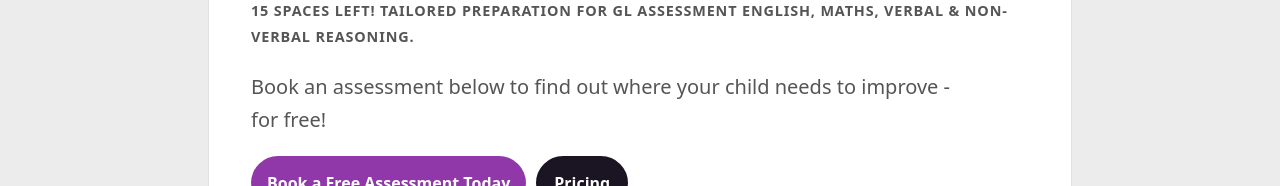
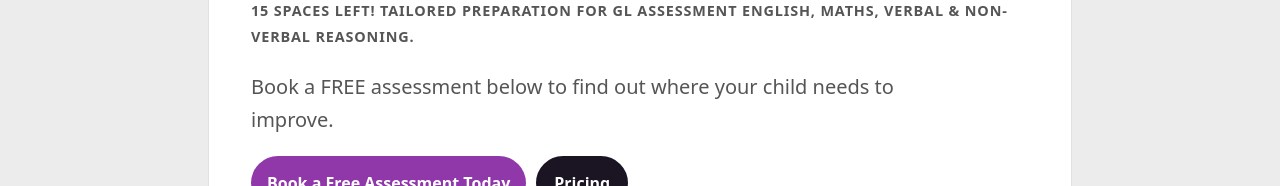
Before and after one commit to fanderson2/jinisprivatetutors, a plain HTML site: page index.html in a window 1280 px wide. Shown: the part 279-465 px from the top of the page. Drawn offline with Linux system fonts and the light colour scheme.

Commit message:
Update index.html

```diff
--- a/index.html
+++ b/index.html
@@ -271,7 +271,7 @@
 
       <h1 id="hero-title" class="title"><span class="accent">Fast Track, Guaranteed Results</span> 11+ Tutoring & Mock Exams</h1>
 		    <span class="kicker">15 spaces left! Tailored preparation for GL Assessment English, Maths, Verbal & Non-Verbal Reasoning.</span>
-      <p class="lead"> Book an assessment below to find out where your child needs to improve - for free!</p>
+      <p class="lead"> Book a FREE assessment below to find out where your child needs to improve.</p>
       <p style="margin-top:16px; display:flex; gap:10px; flex-wrap:wrap">
         <a class="btn btn-primary" href="#book">Book a Free Assessment Today</a>
         <a class="btn btn-secondary" href="#pricing">Pricing</a>
```
